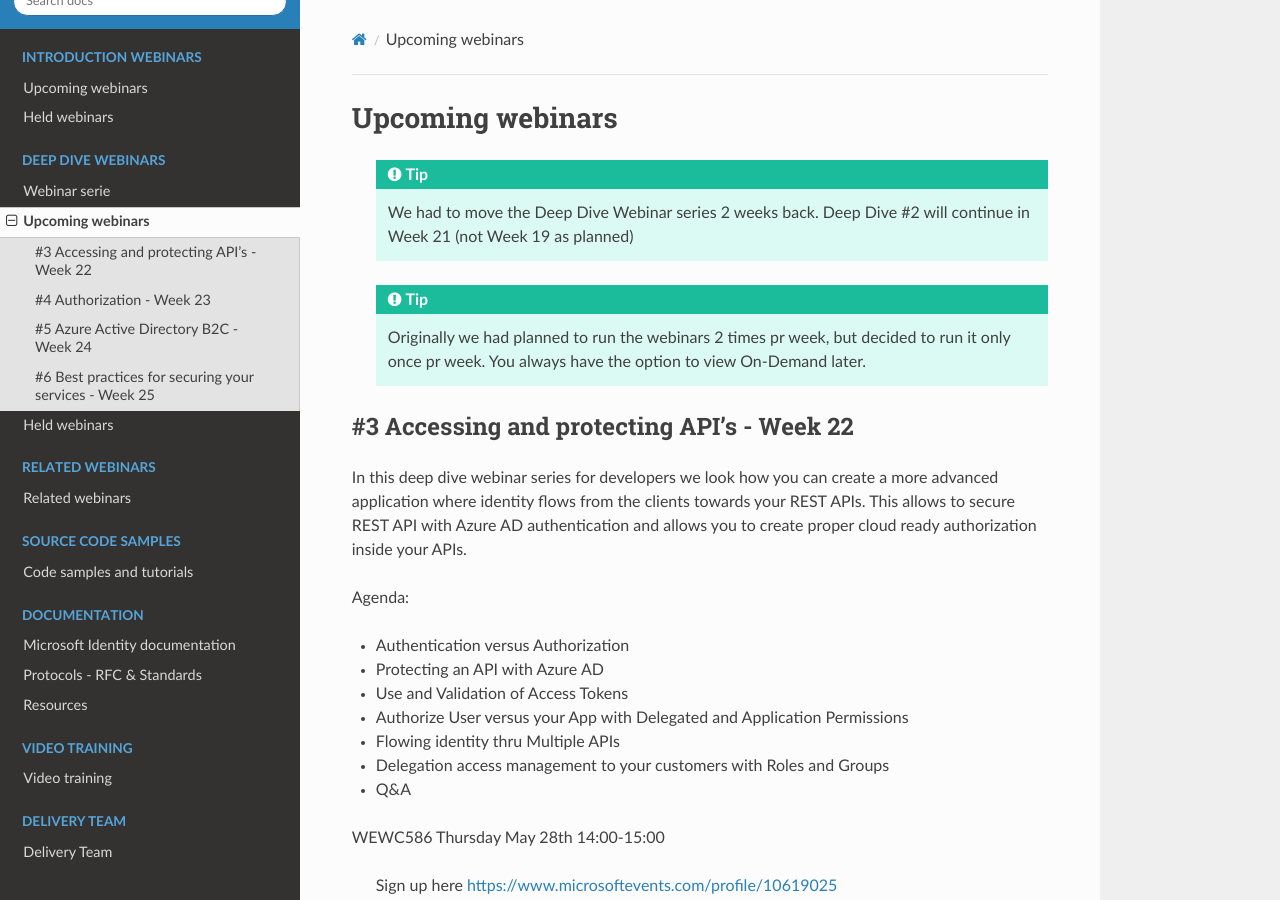
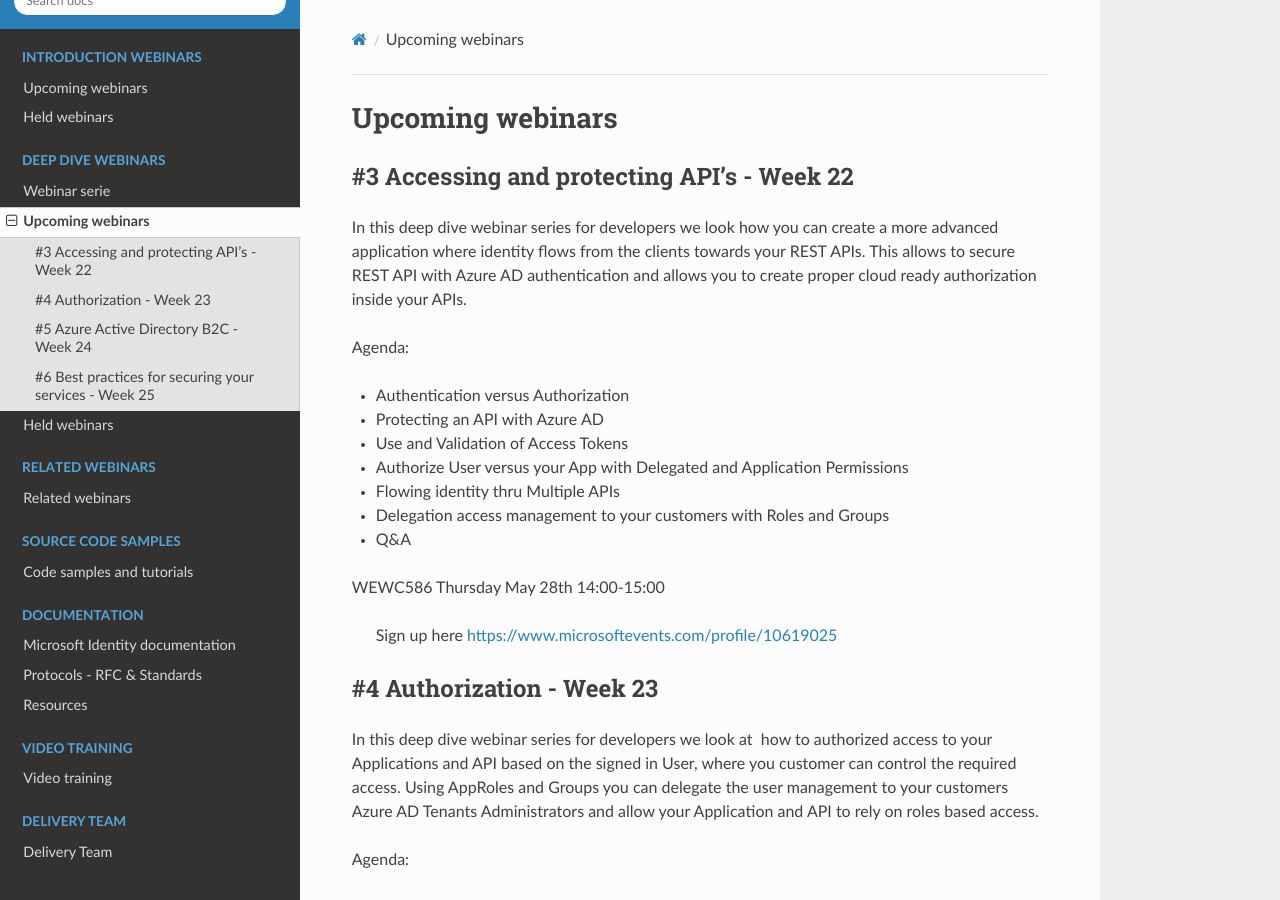
Before and after one commit to RonnyA/ModernIdentity, a Sphinx documentation site: the page built from docs/source/deep/upcoming-deep-webinars.rst, in a window 1280 px wide and 900 px high. Built offline with Sphinx 7.4.7 and the Read the Docs theme 2.0.0, drawn with Linux system fonts in a browser that asks for light colours.

Commit message:
Cleaning up

```diff
--- a/docs/source/deep/overview.rst
+++ b/docs/source/deep/overview.rst
@@ -3,7 +3,6 @@ Webinar serie
 
 This series of webinars are a 6 week program where we each week introduce a new topic
 
-  .. tip:: Because of unexpected circumstanses we needed to move part of this series 2 weeks
 
 * Adding Authentication  - Week 18
 * Permission and Consent framework - Week 21 (Was planned for week 19)
--- a/docs/source/deep/upcoming-deep-webinars.rst
+++ b/docs/source/deep/upcoming-deep-webinars.rst
@@ -1,15 +1,5 @@
 Upcoming webinars
 =================
-
-
-  .. tip:: We had to move the Deep Dive Webinar series 2 weeks back. Deep Dive #2 will continue in Week 21 (not Week 19 as planned)
-
-
-  .. tip:: Originally we had planned to run the webinars 2 times pr week,
-           but decided to run it only once pr week. You always have the option
-           to view On-Demand later.
-
-
 
 #3 Accessing and protecting API’s - Week 22
 -------------------------------------------
--- a/docs/source/index.rst
+++ b/docs/source/index.rst
@@ -90,10 +90,6 @@ Deep Dive Webinars
 
 Here we guide you as a developer - step by step - how to enable modern identity in your applications
 
-  .. tip:: We are sorry to announce that we had to move the Deep Dive Webinar series 2 weeks. Deep Dive #2 will continue in Week 21
-         (not Week 19 as planned) - Updated 30.04.2020 15:00
-
-
 * **Deep Dive webinars**:
   :doc:`Overview <deep/overview>`
   :doc:`Upcoming webinars <deep/upcoming-deep-webinars>`
--- a/docs/source/product-group/pg-overview.rst
+++ b/docs/source/product-group/pg-overview.rst
@@ -8,6 +8,8 @@ Related webinars
 Given the COVID-19 situation, we understand how rapidly your digital space is evolving. To with that, Azure Active Directory B2C team and B2C Community Partners invite you to a virtual B2C custom policy training series.
 
 At the end of the training you should have a deeper understanding of custom policies and all the resources will be shared here
+
+*Available on demand, follow the link above*
 
 * `Virtual End-to-End Microsoft Security Bootcamp 28th April-30th April`__
 
```
Also changed, not shown: docs/source/intro/held-webinars.rst (+13 -14 lines), 9 other files.
